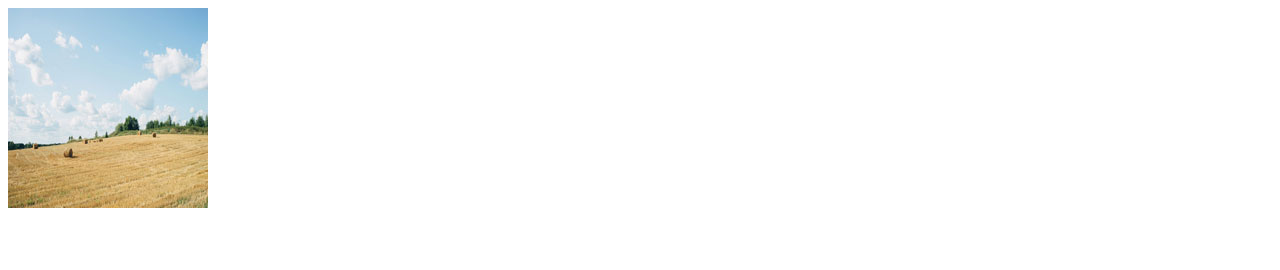
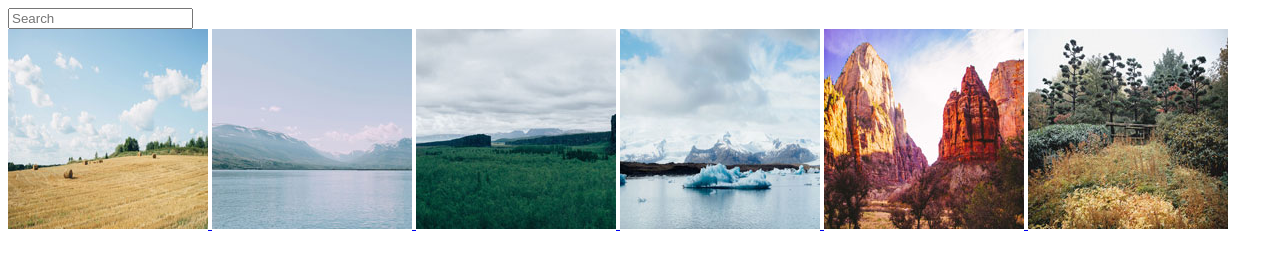
Before and after one commit to francineannbd/fewd-techdegree-project-5, a plain HTML site: page index.html in a window 1280 px wide. Drawn offline with nearby package versions, Linux system fonts and the light colour scheme; files that its build step writes are made by us from their sources.

Commit message:
Update index.html

```diff
--- a/index.html
+++ b/index.html
@@ -8,10 +8,29 @@
         <link rel="stylesheet" href="css/baguetteBox.min.css">
     </head>
     <body>
+        <input type="search" name="search" placeholder="Search">
         <div class="gallery">
             <a href="photos/01.jpg" data-caption="I love hay bales. Took this snap on a drive through the countryside past some straw fields.">
                 <img src="photos/thumbnails/01.jpg" alt="Hay Bales">
             </a>
+            <a href="photos/02.jpg" data-caption="The lake was so calm today. We had a great view of the snow on the mountains from here.">
+                <img src="photos/thumbnails/02.jpg" alt="Lake">
+            </a>
+            <a href="photos/03.jpg" data-caption="I hiked to the top of the mountain and got this picture of the canyon and trees below.">
+                <img src="photos/thumbnails/03.jpg" alt="Canyon">
+            </a>
+            <a href="photos/04.jpg" data-caption="It was amazing to see an iceberg up close, it was so cold but didn’t snow today. ">
+                <img src="photos/thumbnails/04.jpg" alt="Iceberg">
+            </a>
+            <a href="photos/05.jpg" data-caption="The red cliffs were beautiful. It was really hot in the desert but we did a lot of walking through the canyons.">
+                <img src="photos/thumbnails/05.jpg" alt="Desert">
+            </a>
+            <a href="photos/06.jpg" data-caption="Fall is coming, I love when the leaves on the trees start to change color.">
+                <img src="photos/thumbnails/06.jpg" alt="Fall">
+            </a>
+
+
+
 
         </div>
         <script>
```
